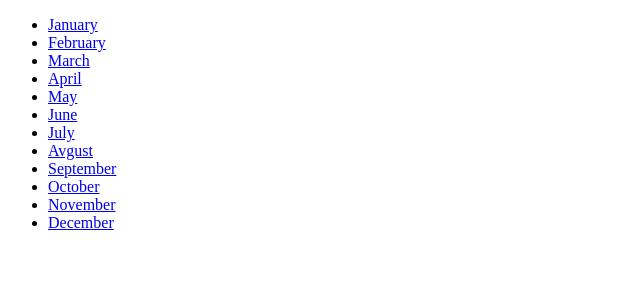
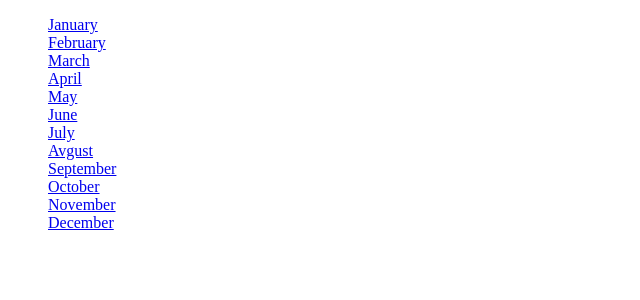
Before and after one commit to bmmukhridin/Django-Python, a Django app: page /challenges/ in a window 1280 px wide. Shown: the part 26-326 px from the top of the page, without its empty margins (0-640 px from the left). Run offline with Django 5.2, Linux system fonts and the light colour scheme.

Commit message:
added scc file

```diff
--- /dev/null
+++ b/monthly_challenges/challenges/static/challenges/challenges.css
@@ -0,0 +1,3 @@
+ul {
+    list-style: none;
+}
--- a/monthly_challenges/challenges/templates/challenges/index.html
+++ b/monthly_challenges/challenges/templates/challenges/index.html
@@ -1,4 +1,9 @@
 {% extends "base.html" %}
+{% load static %}
+
+{% block css_file %}
+<link rel="stylesheet" href="{% static "challenges/challenges.css" %}">
+{% endblock  %}
 
 {% block page_title %}
 All challengess
--- a/monthly_challenges/templates/base.html
+++ b/monthly_challenges/templates/base.html
@@ -5,6 +5,8 @@
     <meta http-equiv="X-UA-Compatible" content="IE=edge">
     <meta name="viewport" content="width=device-width, initial-scale=1.0">
     <title>{% block page_title %}{% endblock  %}</title>
+    {% block css_file %}
+    {% endblock  %}
 </head>
 <body>
     {% block content %}
```
